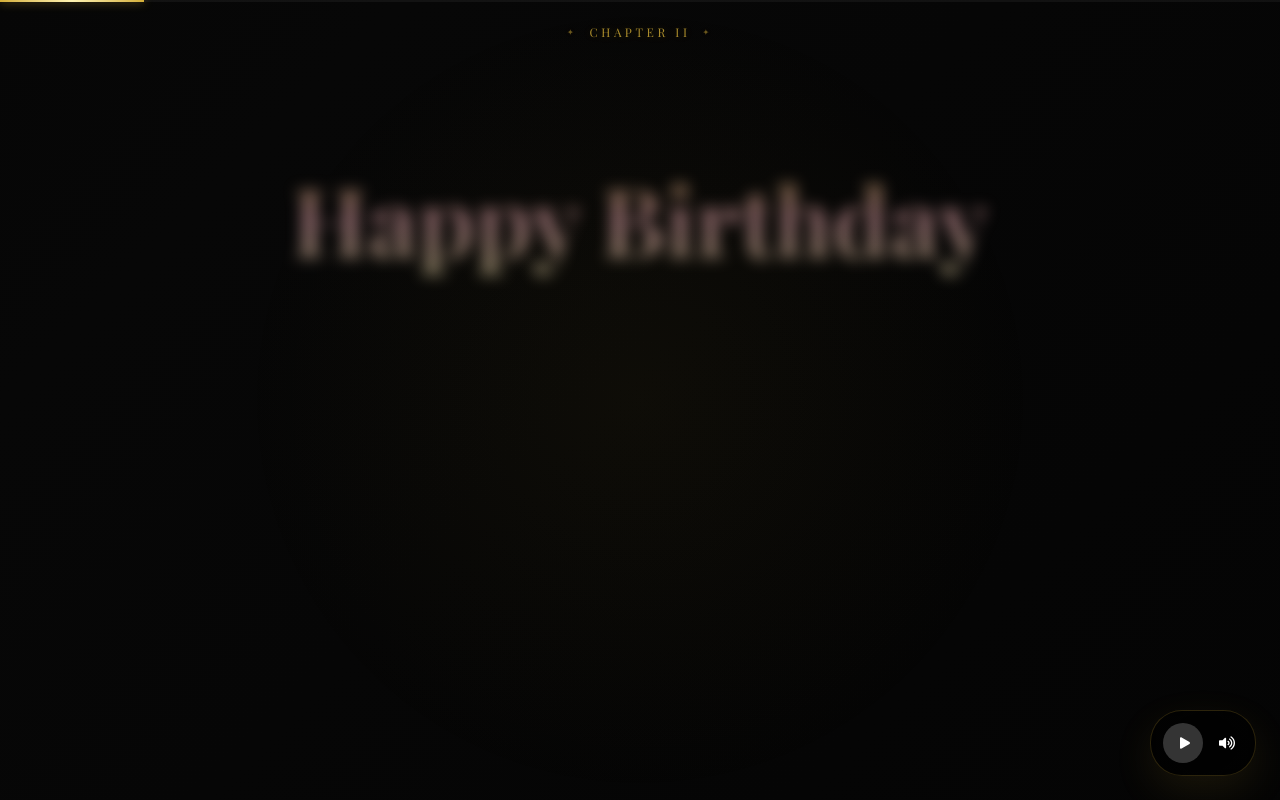
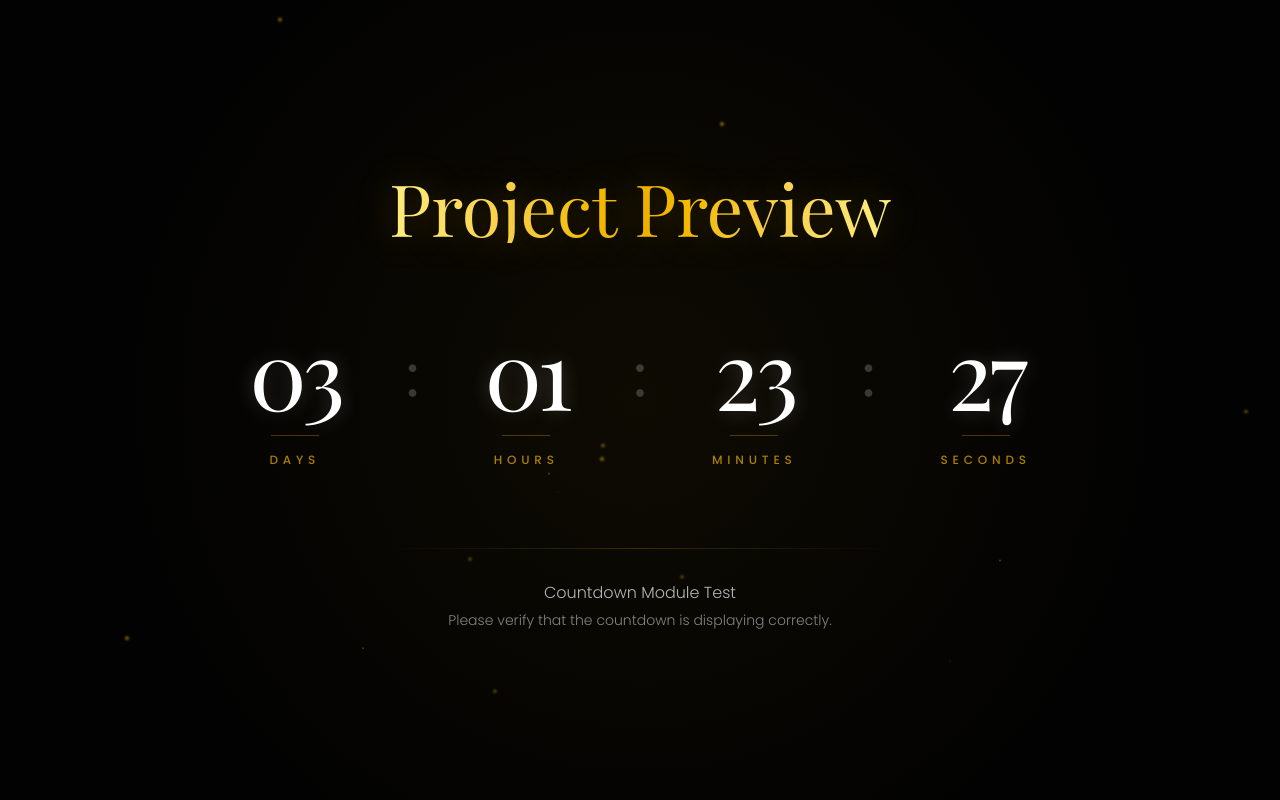
Before and after one commit to karanak1513-debug/secrect, a Next.js app: page / in a window 1280 px wide. Built offline with nearby package versions, Linux system fonts and the light colour scheme.

Commit message:
feat: Add LaunchTimer and update layout for testing

```diff
--- a/src/app/layout.tsx
+++ b/src/app/layout.tsx
@@ -4,6 +4,7 @@ import "./globals.css";
 import { StoreProvider } from "@/contexts/StoreContext";
 import BackgroundEngine from "@/components/BackgroundEngine";
 import AudioPlayer from "@/components/AudioPlayer";
+import LaunchTimer from "@/components/LaunchTimer";
 
 const poppins = Poppins({
   variable: "--font-poppins",
@@ -18,8 +19,8 @@ const playfair = Playfair_Display({
 });
 
 export const metadata: Metadata = {
-  title: "Happy Birthday Anushka",
-  description: "A premium cinematic birthday experience just for you.",
+  title: "Secret",
+  description: "A secure project preview.",
 };
 
 export default function RootLayout({
@@ -35,9 +36,11 @@ export default function RootLayout({
         <StoreProvider>
           <BackgroundEngine />
           <AudioPlayer />
-          <div className="relative z-10 min-h-screen flex flex-col">
-            {children}
-          </div>
+          <LaunchTimer>
+            <div className="relative z-10 min-h-screen flex flex-col">
+              {children}
+            </div>
+          </LaunchTimer>
         </StoreProvider>
       </body>
     </html>
--- /dev/null
+++ b/src/components/LaunchTimer.tsx
@@ -0,0 +1,154 @@
+"use client";
+
+import React, { useState, useEffect } from "react";
+import { motion, AnimatePresence } from "framer-motion";
+
+const TARGET_DATE = new Date("2026-07-13T00:00:00+05:30").getTime();
+
+export default function LaunchTimer({ children }: { children: React.ReactNode }) {
+  const [timeLeft, setTimeLeft] = useState<{
+    days: number;
+    hours: number;
+    minutes: number;
+    seconds: number;
+  } | null>(null);
+  const [isLaunched, setIsLaunched] = useState(false);
+  const [mounted, setMounted] = useState(false);
+
+  useEffect(() => {
+    const calculateTimeLeft = () => {
+      const now = new Date().getTime();
+      const difference = TARGET_DATE - now;
+
+      if (difference <= 0) {
+        setIsLaunched(true);
+        setTimeLeft(null);
+        document.body.style.overflow = ""; // Re-enable scrolling
+        return;
+      }
+
+      setIsLaunched(false);
+      document.body.style.overflow = "hidden"; // Disable scrolling
+
+      setTimeLeft({
+        days: Math.floor(difference / (1000 * 60 * 60 * 24)),
+        hours: Math.floor((difference / (1000 * 60 * 60)) % 24),
+        minutes: Math.floor((difference / 1000 / 60) % 60),
+        seconds: Math.floor((difference / 1000) % 60),
+      });
+    };
+
+    calculateTimeLeft(); // Initial calculation
+    const timer = setInterval(calculateTimeLeft, 1000);
+
+    return () => clearInterval(timer);
+  }, []);
+
+  return (
+    <>
+      <div style={{ visibility: isLaunched ? 'visible' : 'hidden', opacity: isLaunched ? 1 : 0, transition: 'opacity 1.5s ease-in-out' }}>
+        {children}
+      </div>
+
+      <AnimatePresence>
+        {!isLaunched && (
+          <motion.div
+            initial={{ opacity: 1 }}
+            exit={{ opacity: 0, transition: { duration: 1.5, ease: "easeInOut" } }}
+            className="fixed inset-0 z-[9999] bg-[#020202] flex flex-col items-center justify-center overflow-hidden font-poppins"
+          >
+            {/* Elegant Background: Starry/Dust Particles */}
+            <div className="absolute inset-0 overflow-hidden pointer-events-none">
+              <div className="absolute inset-0 bg-[radial-gradient(circle_at_center,rgba(234,179,8,0.05)_0%,transparent_70%)]" />
+              {[...Array(20)].map((_, i) => (
+                <motion.div
+                  key={i}
+                  animate={{
+                    y: [0, -100, 0],
+                    opacity: [0, 0.5, 0],
+                    scale: [0, 1, 0]
+                  }}
+                  transition={{
+                    duration: 5 + Math.random() * 5,
+                    repeat: Infinity,
+                    delay: Math.random() * 5,
+                    ease: "easeInOut"
+                  }}
+                  className="absolute w-1 h-1 bg-yellow-400 rounded-full blur-[1px]"
+                  style={{
+                    left: `${Math.random() * 100}%`,
+                    top: `${Math.random() * 100}%`
+                  }}
+                />
+              ))}
+            </div>
+
+            <div className="relative z-10 w-full max-w-5xl mx-auto px-6 flex flex-col items-center">
+
+              <motion.h1
+                initial={{ opacity: 0, scale: 0.95 }}
+                animate={{ opacity: 1, scale: 1 }}
+                transition={{ delay: 0.3, duration: 1.5, ease: "easeOut" }}
+                className="text-4xl md:text-6xl lg:text-7xl font-playfair font-normal text-transparent bg-clip-text bg-gradient-to-r from-yellow-200 via-yellow-500 to-yellow-200 mb-20 text-center"
+                style={{ textShadow: '0 0 40px rgba(234, 179, 8, 0.3)' }}
+              >
+                Project Preview
+              </motion.h1>
+
+              <motion.div
+                initial={{ opacity: 0, y: 20 }}
+                animate={{ opacity: 1, y: 0 }}
+                transition={{ delay: 0.6, duration: 1.2 }}
+                className="flex items-center justify-center gap-6 md:gap-16 w-full mb-20"
+              >
+                {[
+                  { label: "Days", value: timeLeft?.days },
+                  { label: "Hours", value: timeLeft?.hours },
+                  { label: "Minutes", value: timeLeft?.minutes },
+                  { label: "Seconds", value: timeLeft?.seconds },
+                ].map((item, index) => (
+                  <React.Fragment key={item.label}>
+                    <div className="flex flex-col items-center group">
+                      <motion.span
+                        key={item.value}
+                        initial={{ opacity: 0.5, y: -10 }}
+                        animate={{ opacity: 1, y: 0 }}
+                        className="text-5xl md:text-8xl font-playfair font-light text-white mb-4 tracking-tighter"
+                        style={{ textShadow: '0 0 20px rgba(255, 255, 255, 0.2)' }}
+                      >
+                        {item.value !== undefined ? String(item.value).padStart(2, '0') : "00"}
+                      </motion.span>
+                      <div className="w-8 md:w-12 h-[1px] bg-yellow-500/30 mb-4 transition-all duration-300 group-hover:w-full group-hover:bg-yellow-500/80" />
+                      <span className="text-[10px] md:text-xs font-poppins text-yellow-500/70 uppercase tracking-[0.4em] font-medium">
+                        {item.label}
+                      </span>
+                    </div>
+                    {/* Add colons between numbers except for the last one */}
+                    {index < 3 && (
+                      <div className="text-3xl md:text-6xl font-playfair text-white/20 font-light -mt-12 hidden md:block animate-pulse">
+                        :
+                      </div>
+                    )}
+                  </React.Fragment>
+                ))}
+              </motion.div>
+
+              <motion.div
+                initial={{ opacity: 0 }}
+                animate={{ opacity: 1 }}
+                transition={{ delay: 1, duration: 1.5 }}
+                className="flex flex-col items-center justify-center relative w-full"
+              >
+                <div className="absolute top-0 w-full max-w-lg h-[1px] bg-gradient-to-r from-transparent via-yellow-500/20 to-transparent"></div>
+                <p className="text-sm md:text-base font-poppins text-white/70 max-w-lg mx-auto leading-relaxed text-center font-light pt-8">
+                  Countdown Module Test <br />
+                  <span className="text-white/50 text-xs md:text-sm mt-1 block">Please verify that the countdown is displaying correctly.</span>
+                </p>
+              </motion.div>
+            </div>
+          </motion.div>
+        )}
+      </AnimatePresence>
+    </>
+  );
+}
```
